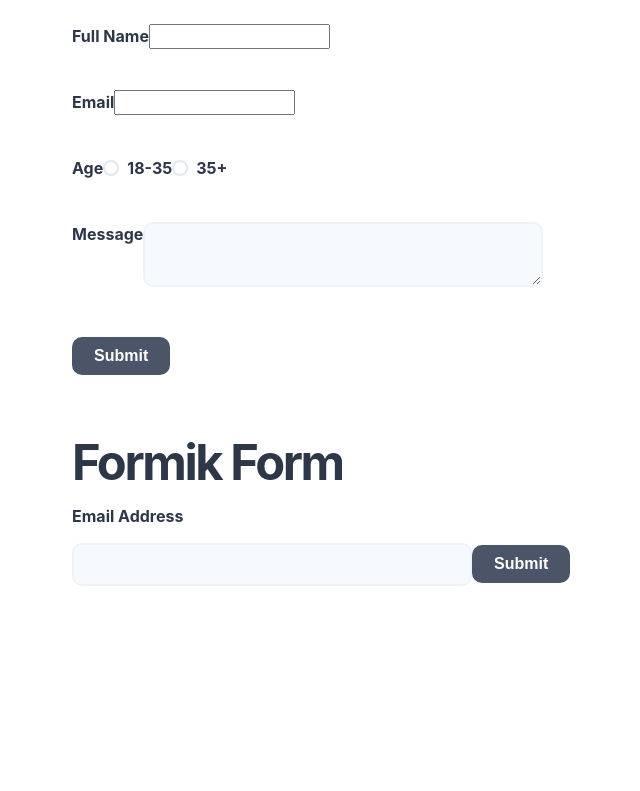
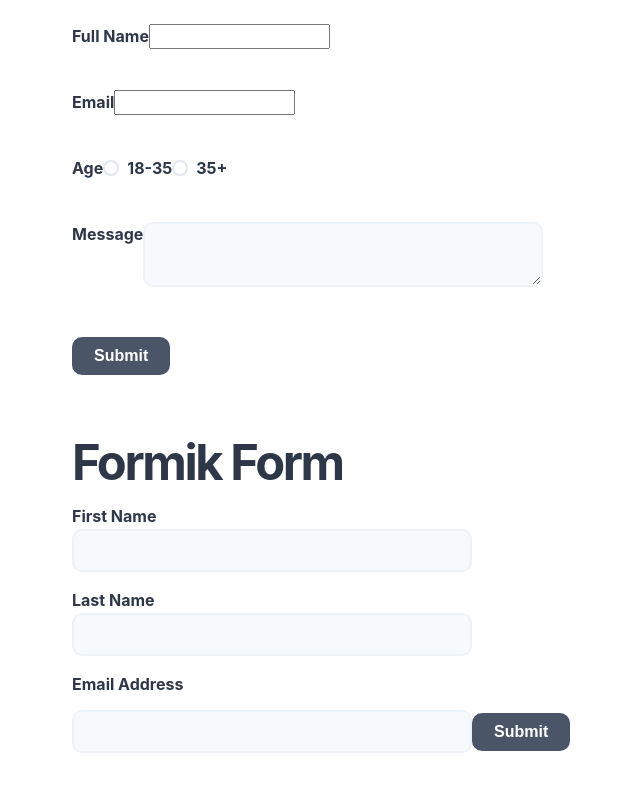
Before and after one commit to aedward8/BellaCharity, a React (Create React App) app in the folder app/: page / in a window 1280 px wide. Shown: the part 331-1122 px from the top of the page, without its empty margins (8-648 px from the left). Before the commit the page ends 980 px from the top, so only its background shows below. Built offline with nearby package versions, Linux system fonts and the light colour scheme; no server answers.

Commit message:
formik template/tutorial is working

```diff
--- a/app/package.json
+++ b/app/package.json
@@ -33,7 +33,8 @@
     "react": "^17.0.1",
     "react-dom": "^17.0.1",
     "react-scripts": "4.0.3",
-    "web-vitals": "^1.0.1"
+    "web-vitals": "^1.0.1",
+    "yup": "^0.32.9"
   },
   "devDependencies": {
     "@testing-library/jest-dom": "^5.11.4",
--- a/app/src/App.js
+++ b/app/src/App.js
@@ -1,6 +1,7 @@
 import * as React from "react";
 
 import { useFormik } from "formik";
+import * as Yup from "yup";
 
 import * as apiClient from "./apiClient";
 
@@ -139,11 +140,24 @@ const Form = () => {
   );
 };
 
-//formik
+//Formik
 
 const SignupForm = () => {
   const formik = useFormik({
-    initialValues: { email: "" },
+    initialValues: {
+      firstName: "",
+      lastName: "",
+      email: "",
+    },
+    validationSchema: Yup.object({
+      firstName: Yup.string()
+        .max(15, "Must be 15 characters or less")
+        .required("Required"),
+      lastName: Yup.string()
+        .max(20, "Must be 20 characters or less")
+        .required("Required"),
+      email: Yup.string().email("Invalid email address").required("Required"),
+    }),
     onSubmit: (values) => {
       alert(JSON.stringify(values, null, 2));
     },
@@ -153,14 +167,47 @@ const SignupForm = () => {
     <>
       <h1>Formik Form</h1>
       <form onSubmit={formik.handleSubmit}>
+        {/* Pass the useFormik() hook initial form values and a submit function that will
+      be called when the form is submitted */}
+        <label htmlFor="firstName">First Name</label>
+        <input
+          id="firstName"
+          name="firstName"
+          type="text"
+          onChange={formik.handleChange}
+          onBlur={formik.handleBlur}
+          value={formik.values.firstName}
+        />
+        {formik.touched.firstName && formik.errors.firstName ? (
+          <div>{formik.errors.firstName}</div>
+        ) : null}
+
+        <label htmlFor="lastName">Last Name</label>
+        <input
+          id="lastName"
+          name="lastName"
+          type="text"
+          onChange={formik.handleChange}
+          onBlur={formik.handleBlur}
+          value={formik.values.lastName}
+        />
+        {formik.touched.lastName && formik.errors.lastName ? (
+          <div>{formik.errors.lastName}</div>
+        ) : null}
+
         <label htmlFor="email">Email Address</label>
         <input
           id="email"
           name="email"
           type="email"
           onChange={formik.handleChange}
+          onBlur={formik.handleBlur}
           value={formik.values.email}
         />
+        {formik.touched.email && formik.errors.email ? (
+          <div>{formik.errors.email}</div>
+        ) : null}
+
         <button type="submit">Submit</button>
       </form>
     </>
```
Also changed, not shown: 1 other file (tests, documents, lock files or other folders).
